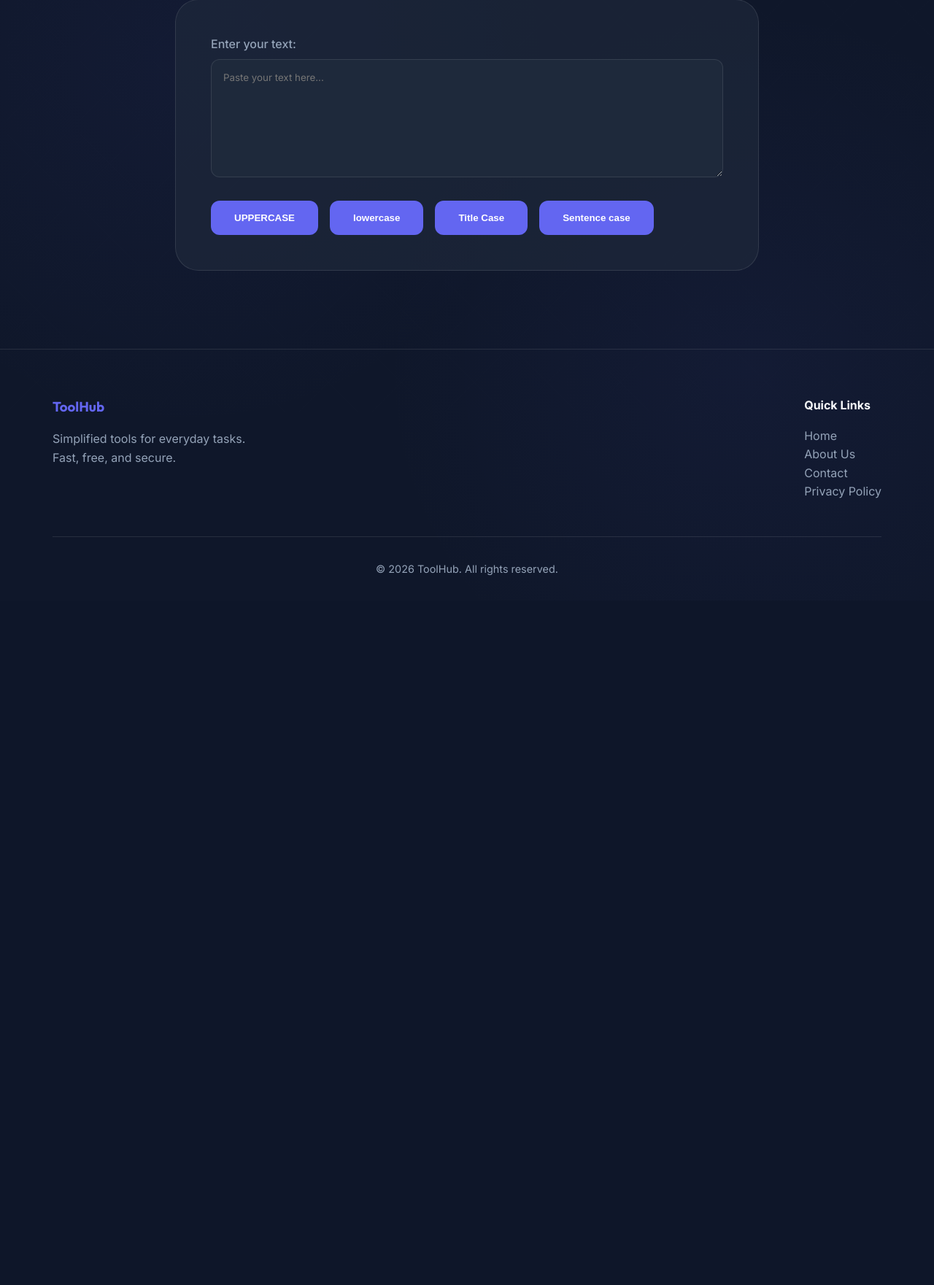
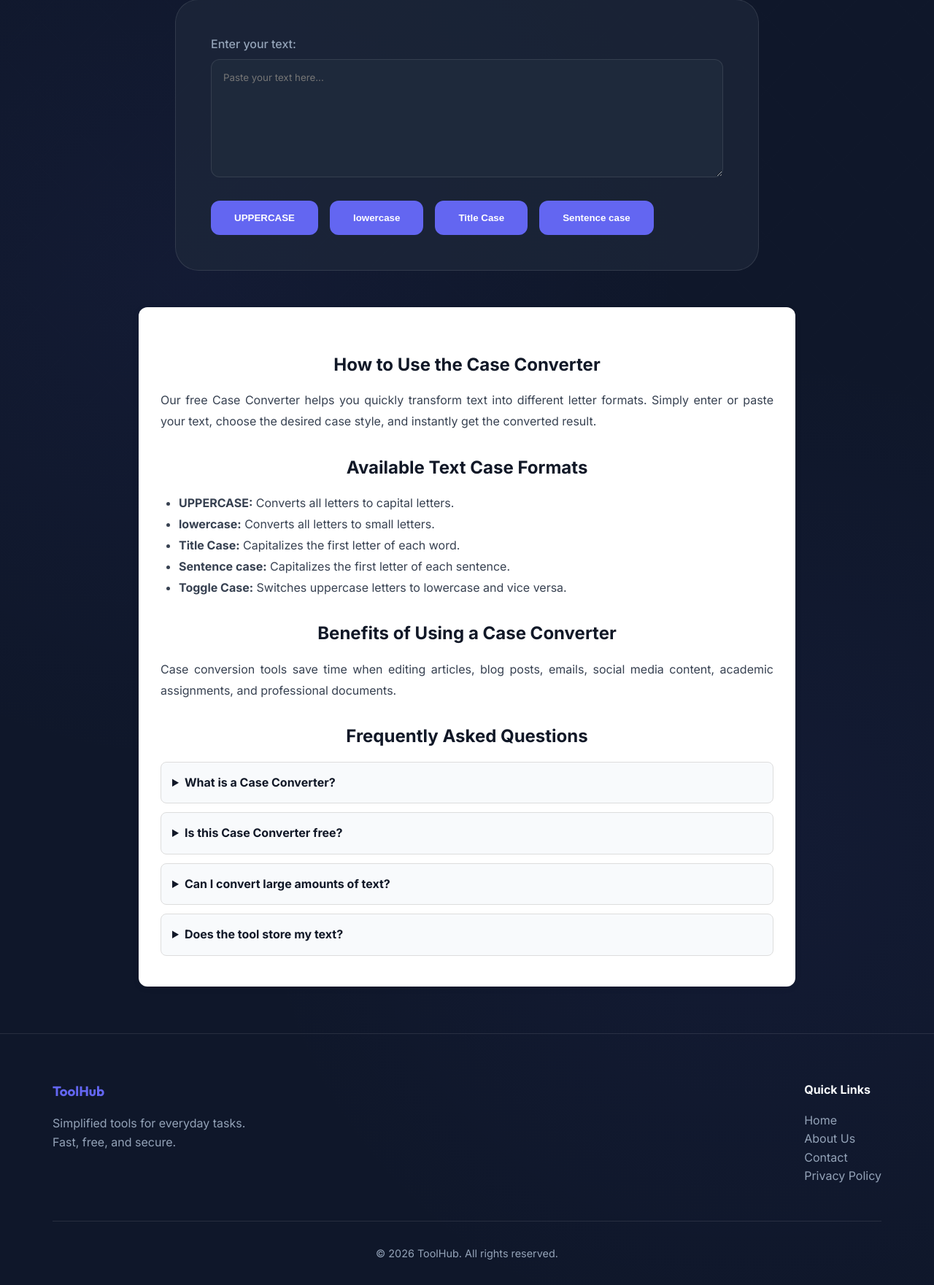
Before and after one commit to tashfeenafifa65-bit/utility-tools-hub, a Flask app: page /tool/case-converter in a window 1280 px wide. Shown: the part 226-1987 px from the top of the page at 73% size. Before the commit the page ends 1015 px from the top, so only its background shows below. Run offline with Flask 3, Linux system fonts and the light colour scheme.

Commit message:
Add SEO content to Case Converter

```diff
--- a/templates/tools/case-converter.html
+++ b/templates/tools/case-converter.html
@@ -30,6 +30,61 @@
         </div>
     </div>
 </div>
+<div class="seo-content">
+
+    <h2>How to Use the Case Converter</h2>
+    <p>
+        Our free Case Converter helps you quickly transform text into different letter formats.
+        Simply enter or paste your text, choose the desired case style, and instantly get the converted result.
+    </p>
+
+    <h2>Available Text Case Formats</h2>
+    <ul>
+        <li><strong>UPPERCASE:</strong> Converts all letters to capital letters.</li>
+        <li><strong>lowercase:</strong> Converts all letters to small letters.</li>
+        <li><strong>Title Case:</strong> Capitalizes the first letter of each word.</li>
+        <li><strong>Sentence case:</strong> Capitalizes the first letter of each sentence.</li>
+        <li><strong>Toggle Case:</strong> Switches uppercase letters to lowercase and vice versa.</li>
+    </ul>
+
+    <h2>Benefits of Using a Case Converter</h2>
+    <p>
+        Case conversion tools save time when editing articles, blog posts, emails,
+        social media content, academic assignments, and professional documents.
+    </p>
+
+    <h2>Frequently Asked Questions</h2>
+
+    <details>
+        <summary>What is a Case Converter?</summary>
+        <p>
+            A Case Converter is an online tool that changes text formatting between
+            uppercase, lowercase, title case, sentence case, and other formats.
+        </p>
+    </details>
+
+    <details>
+        <summary>Is this Case Converter free?</summary>
+        <p>
+            Yes, this online Case Converter is completely free to use.
+        </p>
+    </details>
+
+    <details>
+        <summary>Can I convert large amounts of text?</summary>
+        <p>
+            Yes, you can paste long paragraphs, articles, and documents for conversion.
+        </p>
+    </details>
+
+    <details>
+        <summary>Does the tool store my text?</summary>
+        <p>
+            No. Text is processed instantly and is not stored.
+        </p>
+    </details>
+
+</div>
 {% endblock %}
 
 {% block scripts %}
```
